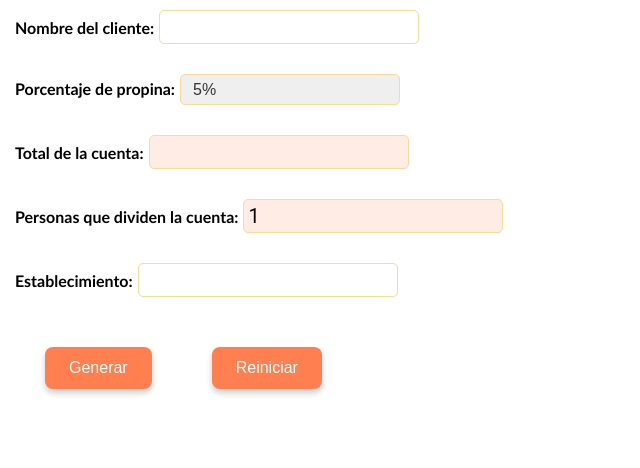
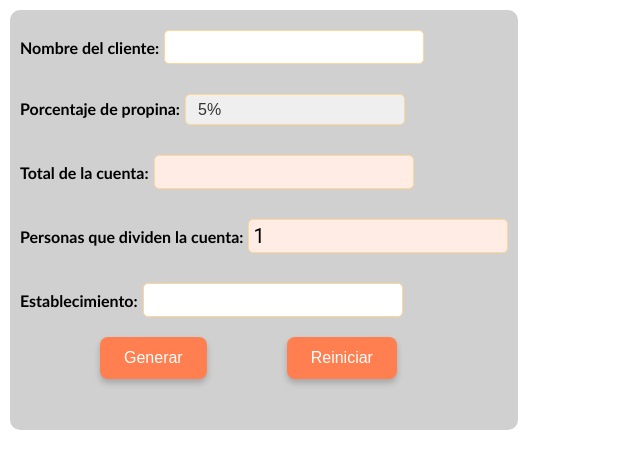
Before and after one commit to Javivi-bot/Facturas, a React (Create React App) app: page / in a window 1280 px wide. Shown: the top 468 px of the page, without its empty margins (0-640 px from the left). Built offline with nearby package versions, Linux system fonts and the light colour scheme.

Commit message:
Se mejora el apartado de establecimiento.

```diff
--- a/src/App.css
+++ b/src/App.css
@@ -1,6 +1,7 @@
 .receiptsList{
   display: flex;
   flex-direction: column-reverse;
+  margin-left: 75%;
 }
 
 .fecha{
@@ -8,17 +9,11 @@
 }
 
 .factura{
-
   cursor: pointer;
-
-
-
-  height: 300px;
-
-  background-color: #f5f5f5;
+  height: 350px;
+  background-color: #e2e2e2;
   padding: 25px 30px;
-  border-radius: 12px;
-  width: 350px;
+  width: 240px;
   box-shadow: 0 4px 8px rgba(0,0,0,0.1);
   font-family: 'Roboto', sans-serif;
   color: #222;
@@ -41,6 +36,12 @@
   float: left;
   margin-left: 15px;
   margin-right: 500px;
+  margin: 10px;
+  background-color: #d0d0d0;
+  height: 400px;
+  padding: 10px;
+  border-radius: 10px;
+  position: fixed;
 }
 
 
@@ -48,7 +49,7 @@
   background-color: #ff7f50;
   color: white;
   padding: 12px 24px;
-  margin: 30px;
+  margin-left: 80px;
   border: none;
   border-radius: 8px;
   font-size: 16px;
--- a/src/components/invoice-form.jsx
+++ b/src/components/invoice-form.jsx
@@ -24,7 +24,7 @@ export const InovoiceForm = (props) => {
   const [establishment, setEstablishment] = useState(props.valuesToEdit?.establishment ?? '');
   const [no, setNo] = useState(props.valuesToEdit?.no ?? '');
 
-  const comprobar = client === "" || isNaN(total) || people < 1 || total === "" || +total < 1;
+  const comprobar = client === "" || isNaN(total) || people < 1 || total === "" || +total < 1 || establishment === "";
 
   function verificarGuardado() {
 
@@ -47,7 +47,7 @@ export const InovoiceForm = (props) => {
 
 
   function onCalculateClick() {
-    if (client === "" || isNaN(total) || people < 1 || total === "" || +total < 0) {
+    if (comprobar) {
       alert("Ingresa valores validos")
     } else {
 
@@ -66,6 +66,7 @@ export const InovoiceForm = (props) => {
     setTotal('')
     setTip(0.05)
     setPeople(1)
+    setEstablishment('')
   }
 
   return (
```
